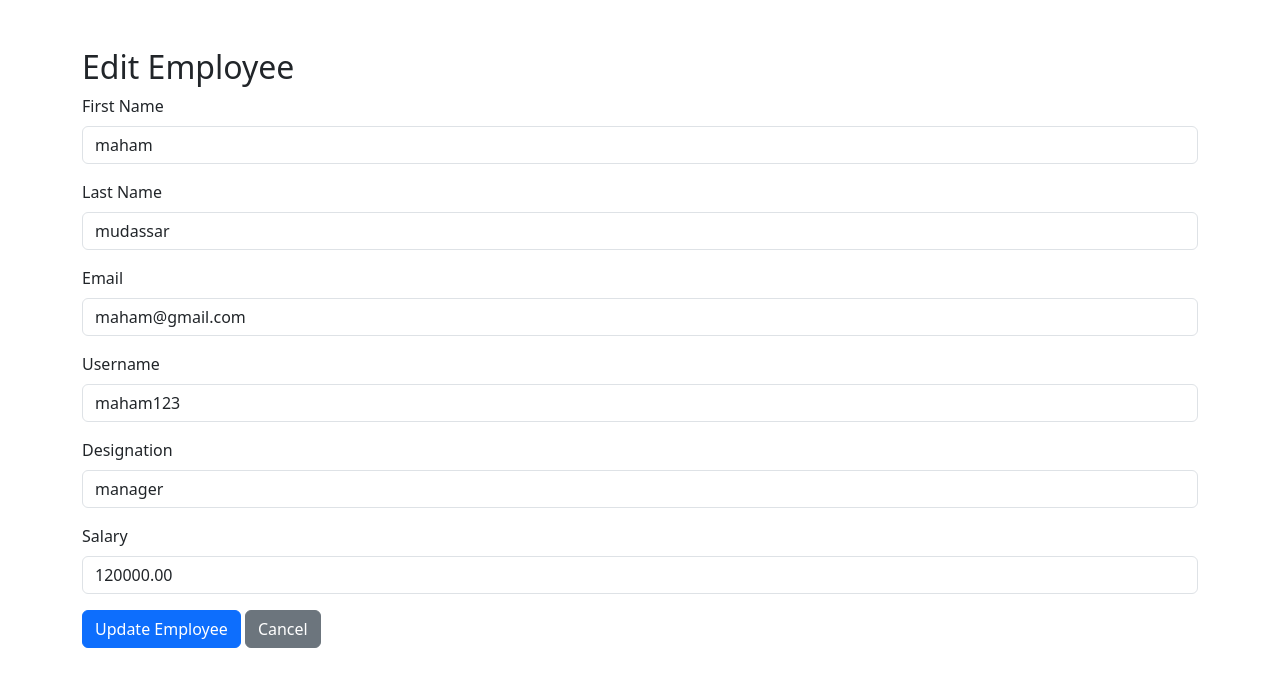
After one commit to maheenmudassar17/employee-management-system, a Django app: page /employee/edit/1/ in a window 1280 px wide. The commit adds this page. Shown: the top 687 px of the page. Run offline with Django 5.2, Linux system fonts and the light colour scheme; a user stored in the database is signed in; data comes from the database, SQL or seed files in the repository; both versions use the stored data as it was after the commit.

Commit message:
crud applied

```diff
--- /dev/null
+++ b/ems/employee_management/templates/edit_employee.html
@@ -0,0 +1,33 @@
+{% extends 'base.html' %}
+{% block content %}
+<h2>Edit Employee</h2>
+<form method="POST">
+    {% csrf_token %}
+    <div class="mb-3">
+        <label class="form-label">First Name</label>
+        <input type="text" name="first_name" value="{{ employee.user.first_name }}" class="form-control" required>
+    </div>
+    <div class="mb-3">
+        <label class="form-label">Last Name</label>
+        <input type="text" name="last_name" value="{{ employee.user.last_name }}" class="form-control" required>
+    </div>
+    <div class="mb-3">
+        <label class="form-label">Email</label>
+        <input type="email" name="email" value="{{ employee.user.email }}" class="form-control" required>
+    </div>
+    <div class="mb-3">
+        <label class="form-label">Username</label>
+        <input type="text" name="username" value="{{ employee.user.username }}" class="form-control" required>
+    </div>
+    <div class="mb-3">
+        <label class="form-label">Designation</label>
+        <input type="text" name="designation" value="{{ employee.designation }}" class="form-control" required>
+    </div>
+    <div class="mb-3">
+        <label class="form-label">Salary</label>
+        <input type="number" name="salary" value="{{ employee.salary }}" class="form-control" required>
+    </div>
+    <button class="btn btn-primary">Update Employee</button>
+    <a href="{% url 'admin_dashboard' %}" class="btn btn-secondary">Cancel</a>
+</form>
+{% endblock %}
--- a/ems/employee_management/urls.py
+++ b/ems/employee_management/urls.py
@@ -14,5 +14,8 @@ urlpatterns = [
     path('tasks/', views.task_list, name='task_list'),
     path('tasks/assign/', views.assign_task, name='assign_task'),
     path('admin-dashboard/', views.admin_dashboard, name='admin_dashboard'),
+    path('employee/edit/<int:emp_id>/', views.edit_employee, name='edit_employee'),
+    path('employee/delete/<int:emp_id>/', views.delete_employee, name='delete_employee'),
+
 
 ]
--- a/ems/employee_management/views.py
+++ b/ems/employee_management/views.py
@@ -1,7 +1,7 @@
 # employee_management/views.py
 
 from asyncio import Task
-from django.shortcuts import render, redirect
+from django.shortcuts import get_object_or_404, render, redirect
 from django.contrib.auth import authenticate, login, logout
 from django.contrib.auth.decorators import login_required, user_passes_test
 from django.contrib import messages
@@ -109,3 +109,33 @@ def assign_task(request):
 def task_list(request):
     tasks = Task.objects.all().order_by('-created_at')
     return render(request, 'task_list.html', {'tasks': tasks})
+
+
+@login_required(login_url='/')
+@user_passes_test(superuser_only, login_url='/')
+def edit_employee(request, emp_id):
+    employee = get_object_or_404(Employee, id=emp_id)
+    user = employee.user
+
+    if request.method == 'POST':
+        user.first_name = request.POST['first_name']
+        user.last_name = request.POST['last_name']
+        user.email = request.POST['email']
+        user.username = request.POST['username']
+        user.save()
+
+        employee.designation = request.POST['designation']
+        employee.salary = request.POST['salary']
+        employee.save()
+
+        return redirect('admin_dashboard')
+
+    return render(request, 'edit_employee.html', {'employee': employee})
+
+
+@login_required(login_url='/')
+@user_passes_test(superuser_only, login_url='/')
+def delete_employee(request, emp_id):
+    employee = get_object_or_404(Employee, id=emp_id)
+    employee.user.delete()  # This also deletes the related employee
+    return redirect('admin_dashboard')
```
Also changed, not shown: ems/employee_management/templates/admin_dashboard.html (+19 -3 lines), ems/db.sqlite3.
